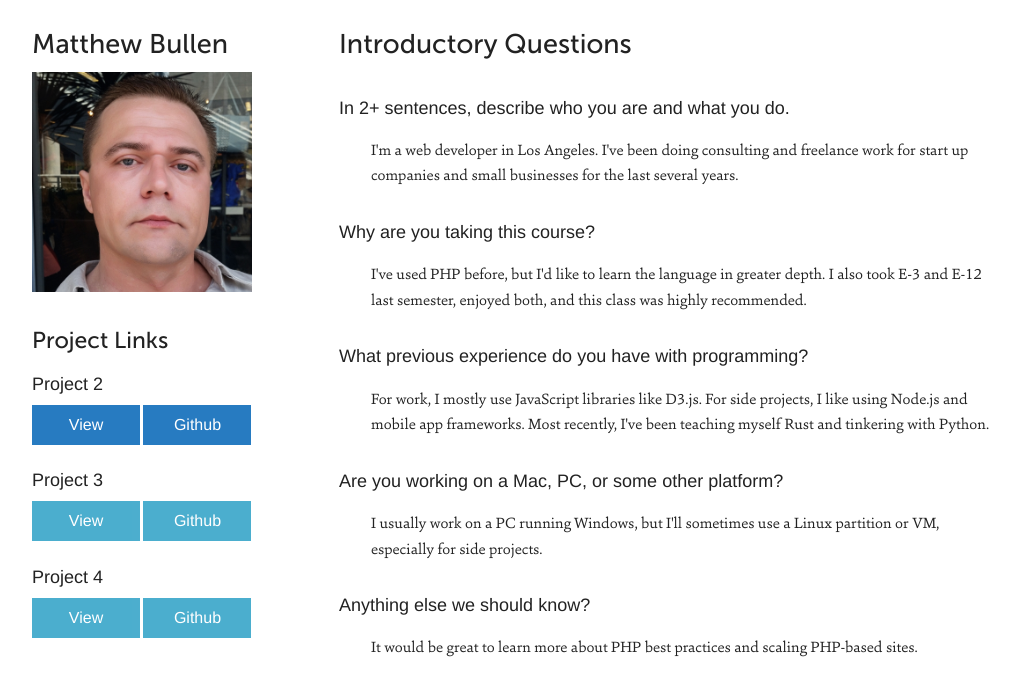
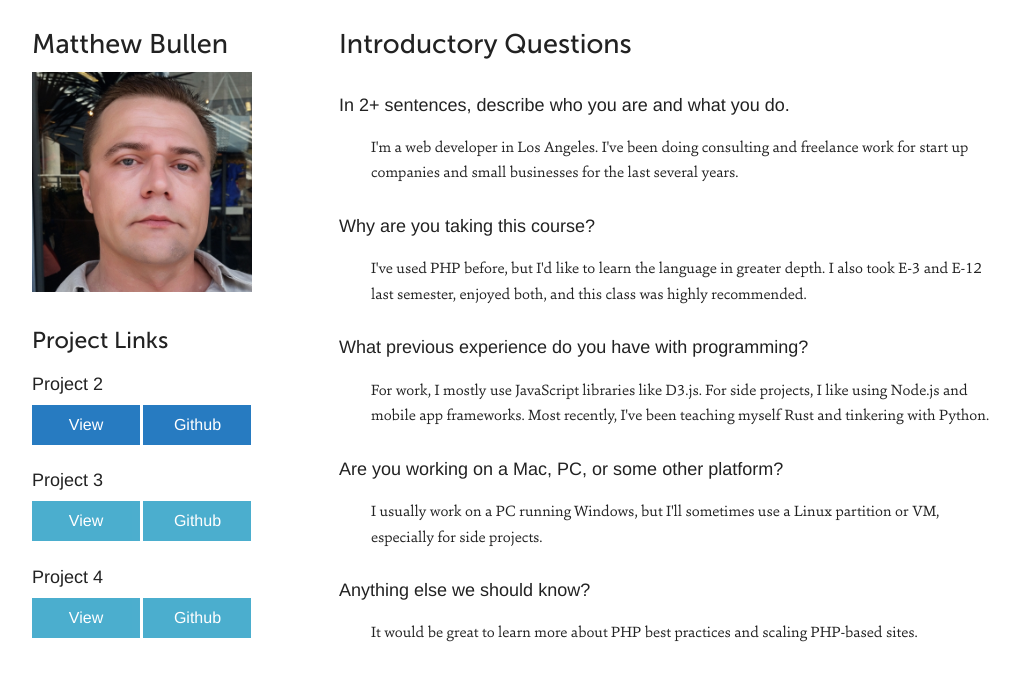
Before and after one commit to mattbullen/harvard-cscie15-p1, a plain HTML site: page index.html in a window 1280 px wide. Shown: the part 118-814 px from the top of the page, without its empty margins (123-1143 px from the left). Drawn offline with Linux system fonts and the light colour scheme.

Commit message:
Fix CSS bug

```diff
--- a/css/site.css
+++ b/css/site.css
@@ -115,7 +115,7 @@ img {
 }
 
 .h5-title {
-    margin-top: 32px;
+    margin-top: 29px;
     margin-bottom: 16px;
 }
 
```
